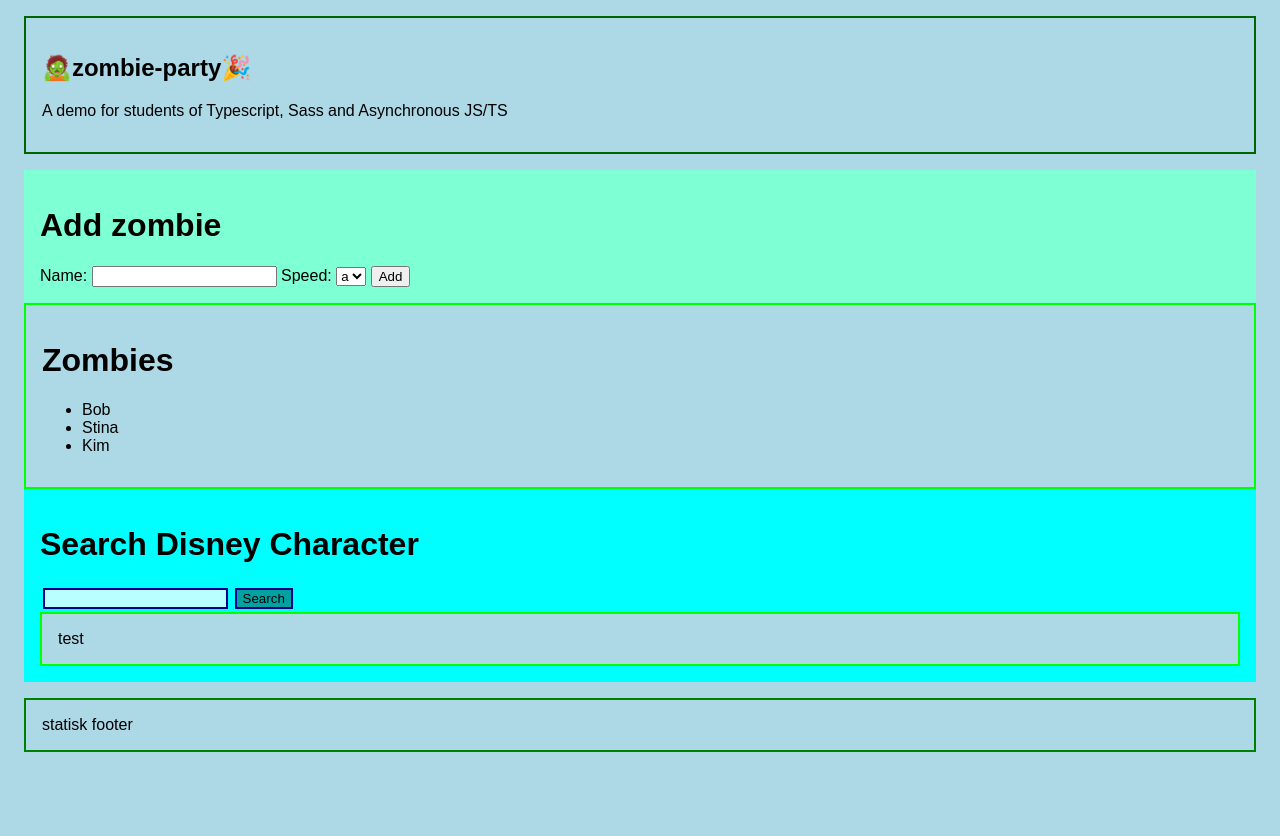
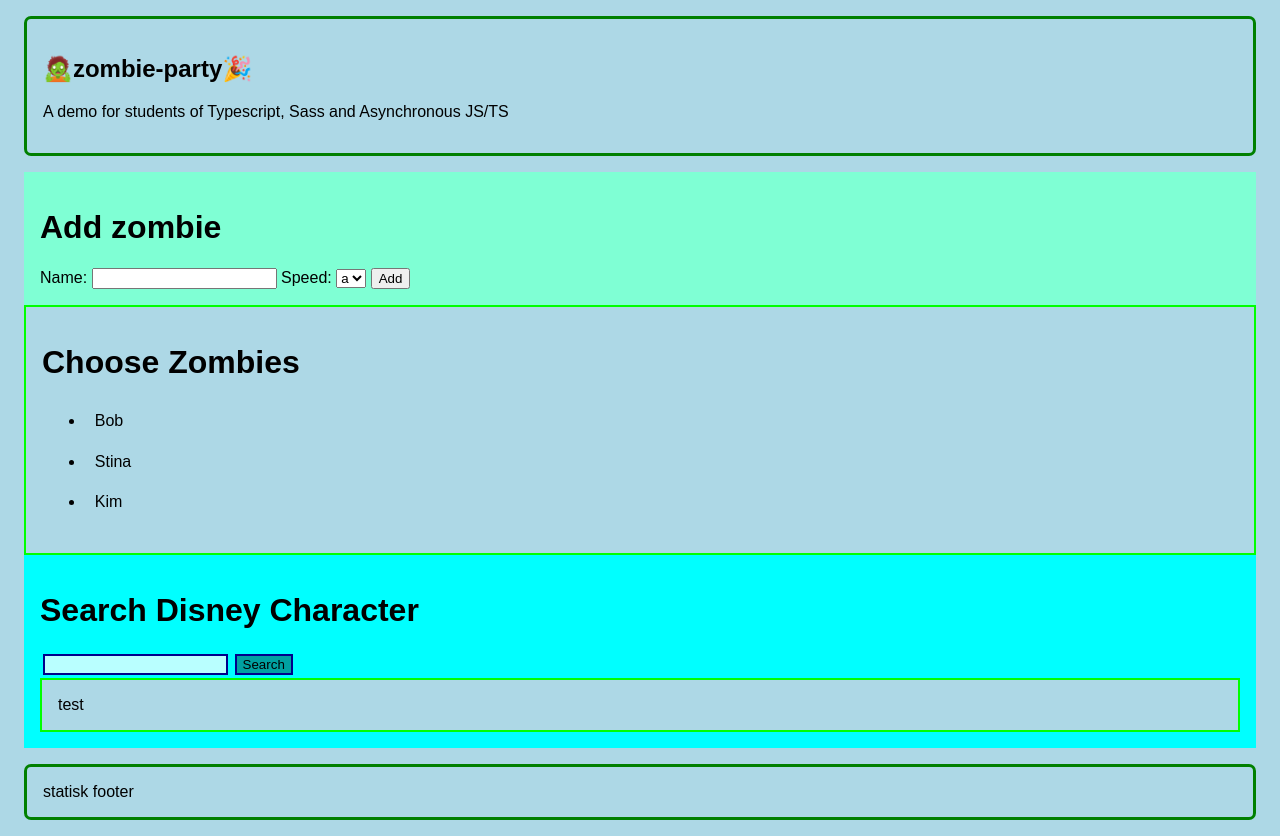
Before and after one commit to niklas-mardby/zombie-party, a website built with Vite: page index.html in a window 1280 px wide. Before the commit the page ends 800 px from the top, so only its background shows below. Built offline with nearby package versions, Linux system fonts and the light colour scheme.

Commit message:
Added functionality to choose zombie

```diff
--- a/src/components/ZombieForm/ZombieForm.scss
+++ b/src/components/ZombieForm/ZombieForm.scss
@@ -1,4 +1,6 @@
+@use "../../styles/mixin.scss";
+
 .ZombieForm {
+	@include mixin.mainchild-margin-padding;
 	background-color: aquamarine;
-	padding: 1rem;
 }
--- a/src/components/ZombieList/ZombieList.scss
+++ b/src/components/ZombieList/ZombieList.scss
@@ -1,4 +1,30 @@
 .ZombieList {
 	border: 2px solid lime;
 	padding: 1rem;
+
+	li {
+		padding: 0.3rem;
+		max-width: 100px;
+		border-radius: 7px;
+		margin: 0.2rem;
+
+		label {
+			display: block;
+			padding: 0.3rem;
+		}
+
+		&:hover {
+			background-color: rgb(251, 113, 63);
+			cursor: pointer;
+		}
+
+		input[type="radio"] {
+			display: none;
+		}
+	}
+
+	li:has(input[type="radio"]:checked) {
+		background-color: orangered;
+		font-weight: 600;
+	}
 }
--- a/src/components/ZombieList/ZombieList.ts
+++ b/src/components/ZombieList/ZombieList.ts
@@ -1,14 +1,22 @@
-import { zombieState } from "../../state/state";
+import { unchooseZombies, zombieState } from "../../state/state";
 import "./ZombieList.scss";
 
 const createZombieList = () => {
 	const div = document.createElement("div");
-	div.innerHTML = `<h1>Zombies</h1>`;
+	div.innerHTML = `<h1>Choose Zombies</h1>`;
 	const ul = document.createElement("ul");
 
 	zombieState.forEach((zombie) => {
 		const li = document.createElement("li");
-		li.textContent = zombie.name;
+		li.innerHTML = `<label><input type="radio" name="chosen" ${
+			zombie.chosen ? "checked" : ""
+		}/>${zombie.name}</label>`;
+
+		li.addEventListener("click", () => {
+			unchooseZombies();
+			zombie.chosen = true;
+		});
+
 		ul.append(li);
 	});
 
--- a/src/state/state.ts
+++ b/src/state/state.ts
@@ -4,9 +4,24 @@ import { DisneyCharacter } from "../types/disneyAPI";
 import { Zombie } from "../types/zombies";
 
 export const zombieState: Zombie[] = [
-	{ name: "Bob", speed: "normal", favouriteDisneyCharacter: null },
-	{ name: "Stina", speed: "fast", favouriteDisneyCharacter: null },
-	{ name: "Kim", speed: "slow", favouriteDisneyCharacter: null },
+	{
+		name: "Bob",
+		speed: "normal",
+		chosen: false,
+		favouriteDisneyCharacter: null,
+	},
+	{
+		name: "Stina",
+		speed: "fast",
+		chosen: false,
+		favouriteDisneyCharacter: null,
+	},
+	{
+		name: "Kim",
+		speed: "slow",
+		chosen: false,
+		favouriteDisneyCharacter: null,
+	},
 ];
 
 export const addZombie = (z: Zombie) => {
@@ -21,3 +36,9 @@ export const addFavouriteCharacter = (
 		if (z.name === zombieName) z.favouriteDisneyCharacter = character;
 	});
 };
+
+export const unchooseZombies = () => {
+	zombieState.forEach((z) => {
+		z.chosen = false;
+	});
+};
--- a/src/style.scss
+++ b/src/style.scss
@@ -1,4 +1,10 @@
 @use "./styles/mixin";
+
+*,
+*::before,
+*::after {
+	box-sizing: border-box;
+}
 
 body {
 	background-color: lightblue;
@@ -6,13 +12,13 @@ body {
 }
 
 nav {
-	border: 2px solid darkgreen;
-	@include mixin.layout-margin;
+	@include mixin.borderstyle(green);
+	@include mixin.margin-padding;
 }
 
 footer {
-	border: 2px solid green;
-	@include mixin.layout-margin;
+	@include mixin.borderstyle(green);
+	@include mixin.margin-padding;
 }
 
 main {
--- a/src/styles/mixin.scss
+++ b/src/styles/mixin.scss
@@ -1,4 +1,13 @@
-@mixin layout-margin {
+@mixin margin-padding {
 	margin: 1rem;
 	padding: 1rem;
 }
+
+@mixin mainchild-margin-padding {
+	padding: 1rem;
+}
+
+@mixin borderstyle($color) {
+	border: 3px solid $color;
+	border-radius: 7px;
+}
--- a/src/types/zombies.ts
+++ b/src/types/zombies.ts
@@ -8,5 +8,6 @@ export type ZombieSpeed = keyof typeof speeds;
 export type Zombie = {
 	name: string;
 	speed: ZombieSpeed;
+	chosen: boolean;
 	favouriteDisneyCharacter: DisneyCharacter | null;
 };
```
